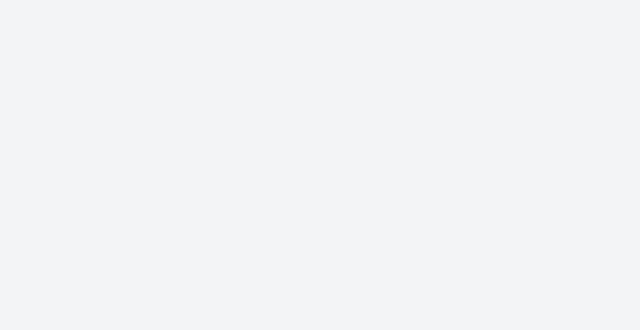
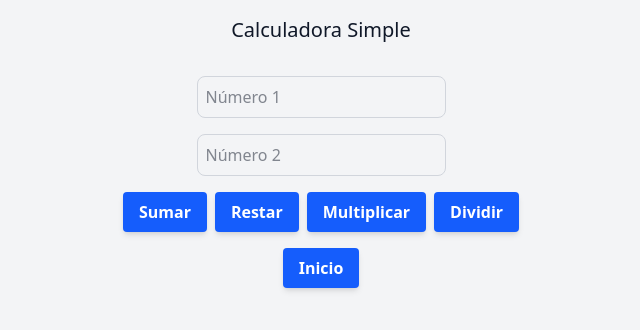
Before and after one commit to JCMeloza/EjerciciosReactJs, a React (Vite) app: page /ejercicio5 in a window 1280 px wide. Before the commit this address had no page. Shown: the top 330 px of the page, without its empty margins (319-959 px from the left). Built offline with nearby package versions, Linux system fonts and the light colour scheme.

Commit message:
Ejercicio calculadora

```diff
--- /dev/null
+++ b/src/exercises/Ejercicio5/Calculadora.jsx
@@ -0,0 +1,69 @@
+import Button from "../../components/button";
+
+import { useState } from "react";
+import { useNavigate } from "react-router-dom";
+
+export default function Calculadora() {
+	const navigate = useNavigate();
+	const handleGoHome = () => {
+		navigate("/");
+	};
+	const [input1, setInput1] = useState("");
+	const [input2, setInput2] = useState("");
+	const [resultado, setResultado] = useState(null);
+
+	//suma
+	const manejarSuma = () => {
+		const suma = parseFloat(input1) + parseFloat(input2);
+		setResultado(suma);
+	};
+	//resta
+	const manejarresta = () => {
+		const resta = parseFloat(input1) - parseFloat(input2);
+		setResultado(resta);
+	};
+    //multiplicacion
+    const manejarmultiplicacion = () => {
+        const multiplicacion = parseFloat(input1) * parseFloat(input2);
+        setResultado(multiplicacion);
+    };
+    //division
+    const manejardivision = () => {
+        if (parseFloat(input2) === 0) {
+            setResultado("Error: División por cero");
+            return;
+        }
+        const division = parseFloat(input1) / parseFloat(input2);
+        setResultado(division);
+    };
+
+    return(
+        <div className="p-4 justify-center items-center flex flex-col gap-4">
+            <h2 className="text-xl mb-4">Calculadora Simple</h2>
+            <input
+                type="number"
+                value={input1}
+                onChange={(e) => setInput1(e.target.value)}
+                placeholder="Número 1"
+                className="border border-gray-300 rounded-lg p-2 focus:outline-none focus:ring-2 focus:ring-violet-400"
+            />
+            <input
+                type="number"
+                value={input2}
+                onChange={(e) => setInput2(e.target.value)}
+                placeholder="Número 2"
+                className="border border-gray-300 rounded-lg p-2 focus:outline-none focus:ring-2 focus:ring-violet-400"
+            />
+            <div className="flex gap-2">
+                <Button label="Sumar" onClick={manejarSuma} />
+                <Button label="Restar" onClick={manejarresta} />
+                <Button label="Multiplicar" onClick={manejarmultiplicacion} />
+                <Button label="Dividir" onClick={manejardivision} />
+            </div>
+            {resultado !== null && (
+                <p className="text-lg text-violet-600">Resultado: {resultado}</p>
+            )}
+            <Button label="Inicio" onClick={handleGoHome} />
+        </div>
+    )
+}
--- /dev/null
+++ b/src/exercises/Ejercicio5/index.jsx
@@ -0,0 +1,4 @@
+import Calculadora from "./Calculadora";
+export default function Ejercicio5() {
+    return <Calculadora />;
+}
--- a/src/router/routes.jsx
+++ b/src/router/routes.jsx
@@ -6,6 +6,7 @@ import Ejercicio1 from "../exercises/Ejercicio1";
 import Ejercicio2 from "../exercises/Ejercicio2";
 import Ejercicio3 from "../exercises/Ejercicio3";
 import Ejercicio4 from "../exercises/Ejercicio4";
+import Ejercicio5 from "../exercises/Ejercicio5";
 
 export default function AppRoutes() {
 	return (
@@ -15,6 +16,7 @@ export default function AppRoutes() {
 			<Route path="/ejercicio2" element={<Ejercicio2 />} />
 			<Route path="/ejercicio3" element={<Ejercicio3 />} />
 			<Route path="/ejercicio4" element={<Ejercicio4 />} />
+			<Route path="/ejercicio5" element={<Ejercicio5 />} />
 		</Routes>
 	);
 }
```
